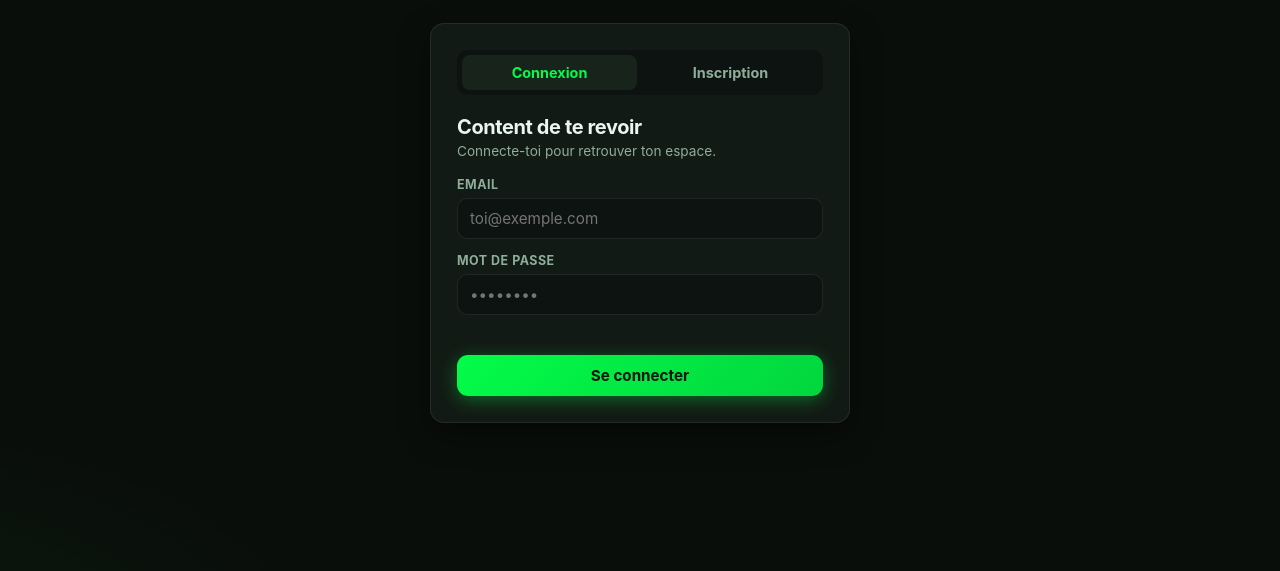
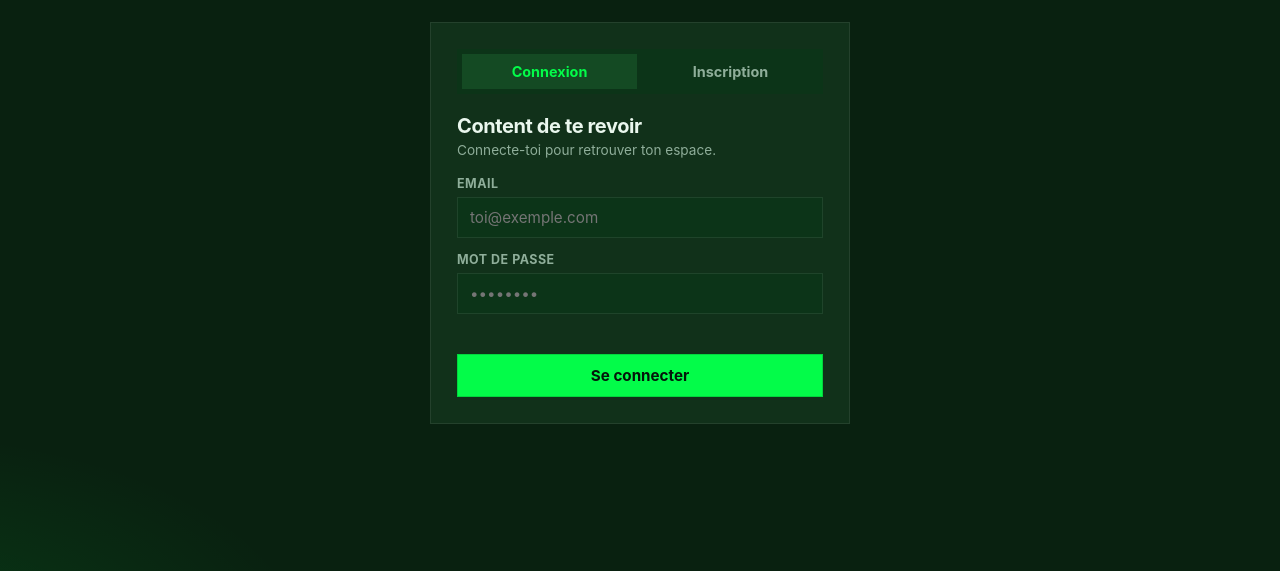
Before and after one commit to Cleptosko/Life-Manager, a plain HTML site: page index.html in a window 1280 px wide. Shown: the part 229-800 px from the top of the page. Drawn offline with nearby package versions, Linux system fonts and the light colour scheme.

Commit message:
Refonte visuelle : look plat sans arrondis, couleur de l'onglet teintant tout le fond
- Zéro arrondi (radius global 0), suppression des dégradés, halos et ombres
- Surfaces dérivées de la couleur de l'onglet via color-mix : le fond de page,
  la barre latérale et les cartes changent de teinte à chaque section
  (vert / bleu / violet / jaune), dans les deux thèmes
- Boutons plats, cartes à bordures fines, modale sans flou

🤖 Generated with Codebuff
Co-Authored-By: Codebuff <noreply@codebuff.com>

```diff
--- a/index.html
+++ b/index.html
@@ -4,7 +4,7 @@
 <meta charset="UTF-8">
 <meta name="viewport" content="width=device-width, initial-scale=1.0">
 <title>Life Manager</title>
-<link rel="stylesheet" href="style.css?v=20260822">
+<link rel="stylesheet" href="style.css?v=20260822b">
 <script defer src="https://cdn.jsdelivr.net/npm/@supabase/supabase-js@2"></script>
 <script defer src="supabase-config.js"></script>
 <script defer src="app.js?v=20260822"></script>
--- a/style.css
+++ b/style.css
@@ -8,10 +8,10 @@
   --accent-line: rgba(3, 252, 73, 0.25);
   --on-accent: #04150a;
 
-  --bg: #0a0e0b;
-  --bg-2: #0d1310;
-  --surface: #121a15;
-  --surface-2: #18231b;
+  --bg-base: #0a0e0b;
+  --bg-2-base: #0d1310;
+  --surface-base: #121a15;
+  --surface-2-base: #18231b;
   --border: rgba(255, 255, 255, 0.08);
   --text: #eaf7ee;
   --muted: #8fae9a;
@@ -20,9 +20,9 @@
   --warn: #ffb020;
   --info: #4aa8ff;
 
-  --radius: 14px;
-  --shadow: 0 12px 32px rgba(0, 0, 0, 0.45);
-  --shadow-sm: 0 4px 14px rgba(0, 0, 0, 0.3);
+  --radius: 0px;
+  --shadow: none;
+  --shadow-sm: none;
 
   /* Palette activités (6 teintes) — thème sombre */
   --pal-1: #4ade80;   --pal-1-bg: rgba(74, 222, 128, 0.14);  --pal-1-bd: rgba(74, 222, 128, 0.38);
@@ -41,6 +41,12 @@ body {
   --accent-soft: rgba(3, 252, 73, 0.13);
   --accent-glow: rgba(3, 252, 73, 0.35);
   --accent-line: rgba(3, 252, 73, 0.25);
+
+  /* Surfaces teintées par la couleur de l'onglet (fond compris) */
+  --bg: color-mix(in srgb, var(--bg-base) 92%, var(--accent));
+  --bg-2: color-mix(in srgb, var(--bg-2-base) 86%, var(--accent));
+  --surface: color-mix(in srgb, var(--surface-base) 90%, var(--accent));
+  --surface-2: color-mix(in srgb, var(--surface-2-base) 82%, var(--accent));
 }
 body[data-accent="blue"] {
   --accent: #3ea6ff; --accent-strong: #2b8cf2; --accent-rgb: 62, 166, 255;
@@ -57,15 +63,15 @@ body[data-accent="yellow"] {
 
 /* Thème clair */
 html[data-theme="light"] {
-  --bg: #f4f7f4;
-  --bg-2: #e9efe9;
-  --surface: #ffffff;
-  --surface-2: #e4ece4;
+  --bg-base: #f4f7f4;
+  --bg-2-base: #e9efe9;
+  --surface-base: #ffffff;
+  --surface-2-base: #e4ece4;
   --border: rgba(18, 38, 26, 0.12);
   --text: #17211a;
   --muted: #5c6b5f;
-  --shadow: 0 12px 32px rgba(25, 50, 35, 0.14);
-  --shadow-sm: 0 4px 14px rgba(25, 50, 35, 0.1);
+  --shadow: none;
+  --shadow-sm: none;
   --pal-1: #0a8f4a;  --pal-1-bg: rgba(10, 143, 74, 0.12);  --pal-1-bd: rgba(10, 143, 74, 0.32);
   --pal-2: #1d7ad6;  --pal-2-bg: rgba(29, 122, 214, 0.11); --pal-2-bd: rgba(29, 122, 214, 0.32);
   --pal-3: #6d4fd4;  --pal-3-bg: rgba(109, 79, 212, 0.12); --pal-3-bd: rgba(109, 79, 212, 0.32);
@@ -74,15 +80,15 @@ html[data-theme="light"] {
   --pal-6: #0d9488;  --pal-6-bg: rgba(13, 148, 136, 0.12); --pal-6-bd: rgba(13, 148, 136, 0.32);
 }
 
-* { box-sizing: border-box; }
+* { box-sizing: border-box; border-radius: 0 !important; }
 
 html, body { margin: 0; height: 100%; }
 
 body {
   font-family: -apple-system, BlinkMacSystemFont, "Segoe UI", Roboto, Inter, sans-serif;
   background:
-    radial-gradient(1000px 500px at 90% -10%, rgba(var(--accent-rgb), 0.07), transparent 60%),
-    radial-gradient(800px 400px at -10% 110%, rgba(var(--accent-rgb), 0.05), transparent 55%),
+    radial-gradient(1000px 500px at 90% -10%, rgba(var(--accent-rgb), 0.18), transparent 60%),
+    radial-gradient(800px 400px at -10% 110%, rgba(var(--accent-rgb), 0.12), transparent 55%),
     var(--bg);
   color: var(--text);
   min-height: 100vh;
@@ -98,18 +104,16 @@ input, select, textarea { font-family: inherit; }
 
 .btn-primary {
   appearance: none;
-  border: none;
-  background: linear-gradient(135deg, var(--accent), var(--accent-strong));
+  border: 1px solid var(--accent-strong);
+  background: var(--accent);
   color: var(--on-accent);
   font-weight: 700;
   padding: 11px 18px;
-  border-radius: 11px;
   font-size: 0.95rem;
-  transition: transform 0.12s ease, box-shadow 0.15s ease, filter 0.15s ease;
-  box-shadow: 0 4px 18px var(--accent-glow);
+  transition: filter 0.12s ease;
 }
-.btn-primary:hover { transform: translateY(-1px); filter: brightness(1.06); }
-.btn-primary:active { transform: translateY(0); }
+.btn-primary:hover { filter: brightness(0.94); }
+.btn-primary:active { filter: brightness(0.88); }
 
 .btn-block { width: 100%; }
 
@@ -163,7 +167,6 @@ input, select, textarea { font-family: inherit; }
   border-radius: 16px;
   background: var(--accent-soft);
   border: 1px solid var(--accent-line);
-  box-shadow: 0 0 24px var(--accent-glow);
 }
 .brand h1 { font-size: 1.7rem; }
 .tagline { text-align: center; color: var(--muted); margin: 6px 0 26px; }
@@ -377,7 +380,7 @@ input, select, textarea { font-family: inherit; }
 
 .todo-progress { display: flex; align-items: center; gap: 12px; margin-bottom: 16px; }
 .todo-bar { flex: 1; height: 8px; background: var(--surface-2); border-radius: 99px; overflow: hidden; }
-#todo-progress-fill { height: 100%; width: 0; background: linear-gradient(90deg, var(--accent), var(--accent-strong)); border-radius: 99px; transition: width 0.35s ease; }
+#todo-progress-fill { height: 100%; width: 0; background: var(--accent); border-radius: 99px; transition: width 0.35s ease; }
 #todo-progress-label { color: var(--muted); font-size: 0.85rem; font-weight: 700; white-space: nowrap; }
 
 .todo-filters { display: flex; gap: 6px; margin-bottom: 14px; }
@@ -428,7 +431,7 @@ input, select, textarea { font-family: inherit; }
 
 /* ===================== Modale ===================== */
 .modal-overlay {
-  position: fixed; inset: 0; background: rgba(0, 0, 0, 0.6); backdrop-filter: blur(4px);
+  position: fixed; inset: 0; background: rgba(0, 0, 0, 0.62);
   display: grid; place-items: center; z-index: 100;
   opacity: 0; visibility: hidden; pointer-events: none;
   transition: opacity 0.18s ease, visibility 0s linear 0.18s;
```
